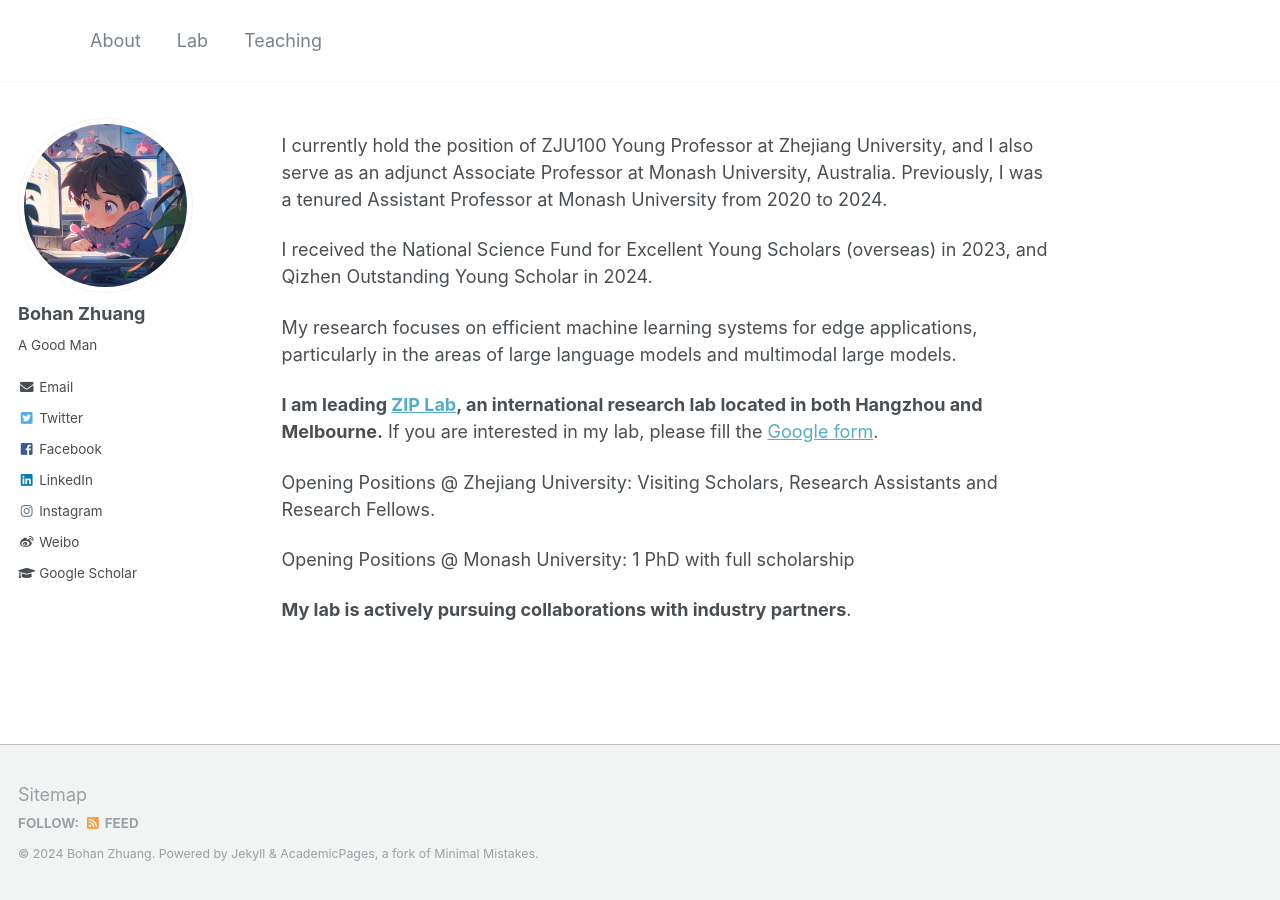
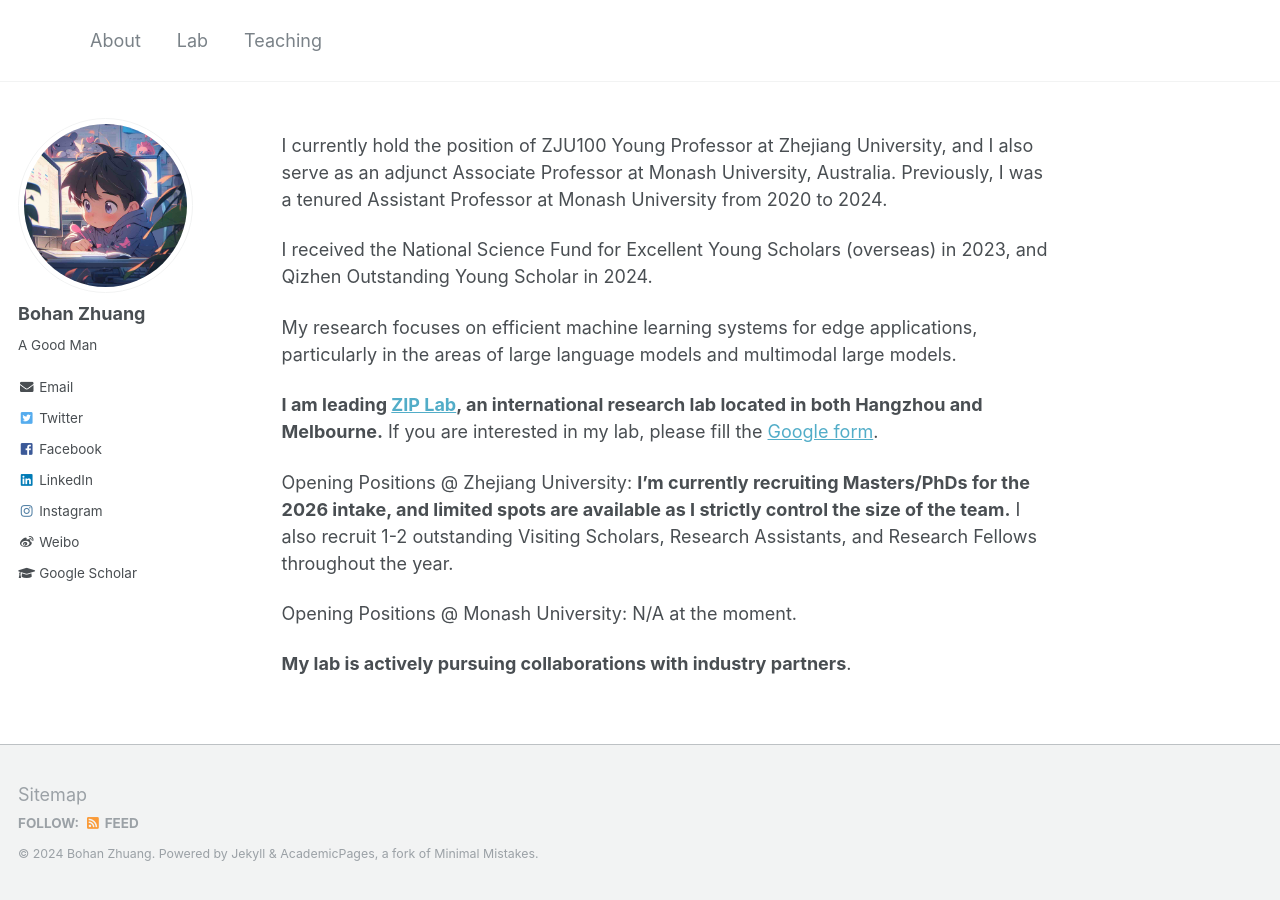
Before and after one commit to bohanzhuang/bohanzhuang.github.io, a Jekyll site: the page built from _pages/about.md, in a window 1280 px wide. Built offline with Jekyll 4.4.1, drawn with Linux system fonts in a browser that asks for light colours.

Commit message:
Update about.md

```diff
--- a/_pages/about.md
+++ b/_pages/about.md
@@ -16,8 +16,8 @@ My research focuses on efficient machine learning systems for edge applications,
 
 **I am leading [ZIP Lab](https://ziplab.github.io/), an international research lab located in both Hangzhou and Melbourne.** If you are interested in my lab, please fill the [Google form](https://forms.gle/UoR8B19y2NsjtGRJ6).
 
-Opening Positions @ Zhejiang University: Visiting Scholars, Research Assistants and Research Fellows.
+Opening Positions @ Zhejiang University: **I'm currently recruiting Masters/PhDs for the 2026 intake, and limited spots are available as I strictly control the size of the team.** I also recruit 1-2 outstanding Visiting Scholars, Research Assistants, and Research Fellows throughout the year.
 
-Opening Positions @ Monash University: 1 PhD with full scholarship
+Opening Positions @ Monash University: N/A at the moment.
 
 **My lab is actively pursuing collaborations with industry partners**.
```
